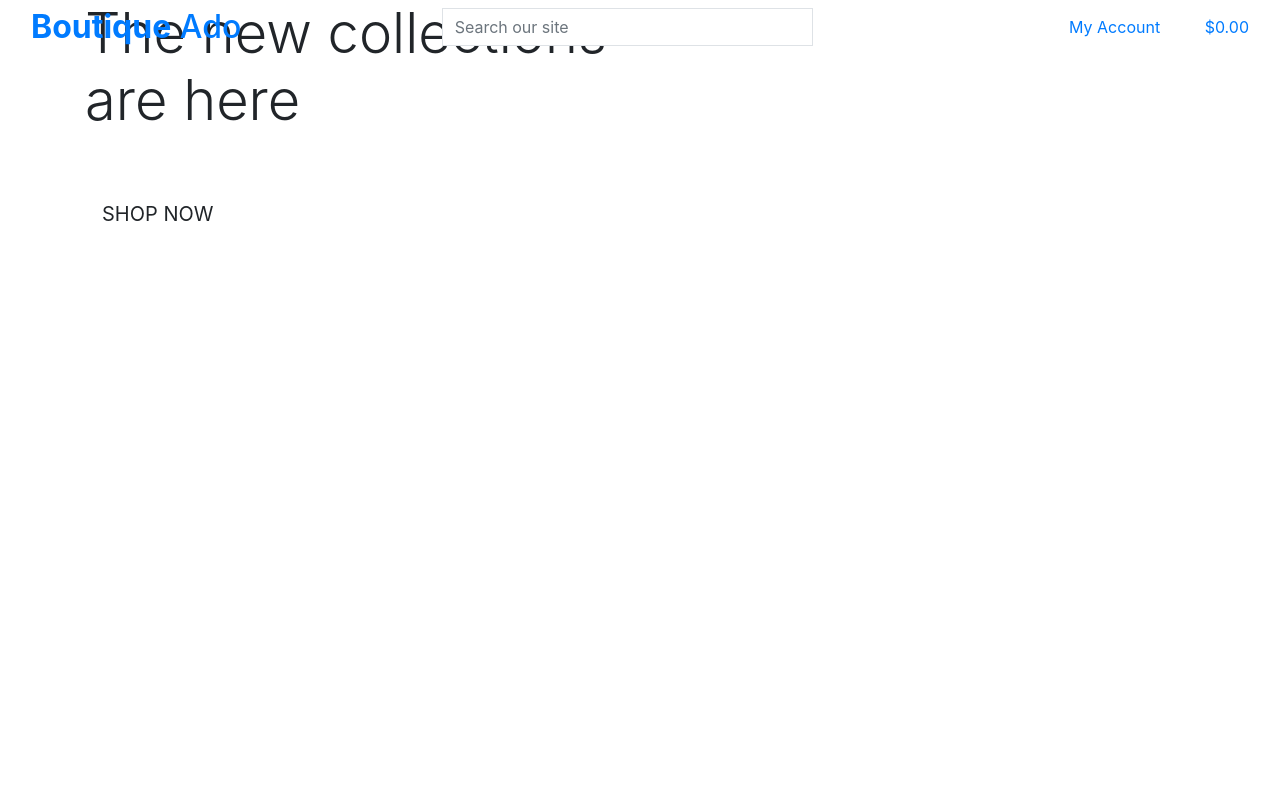
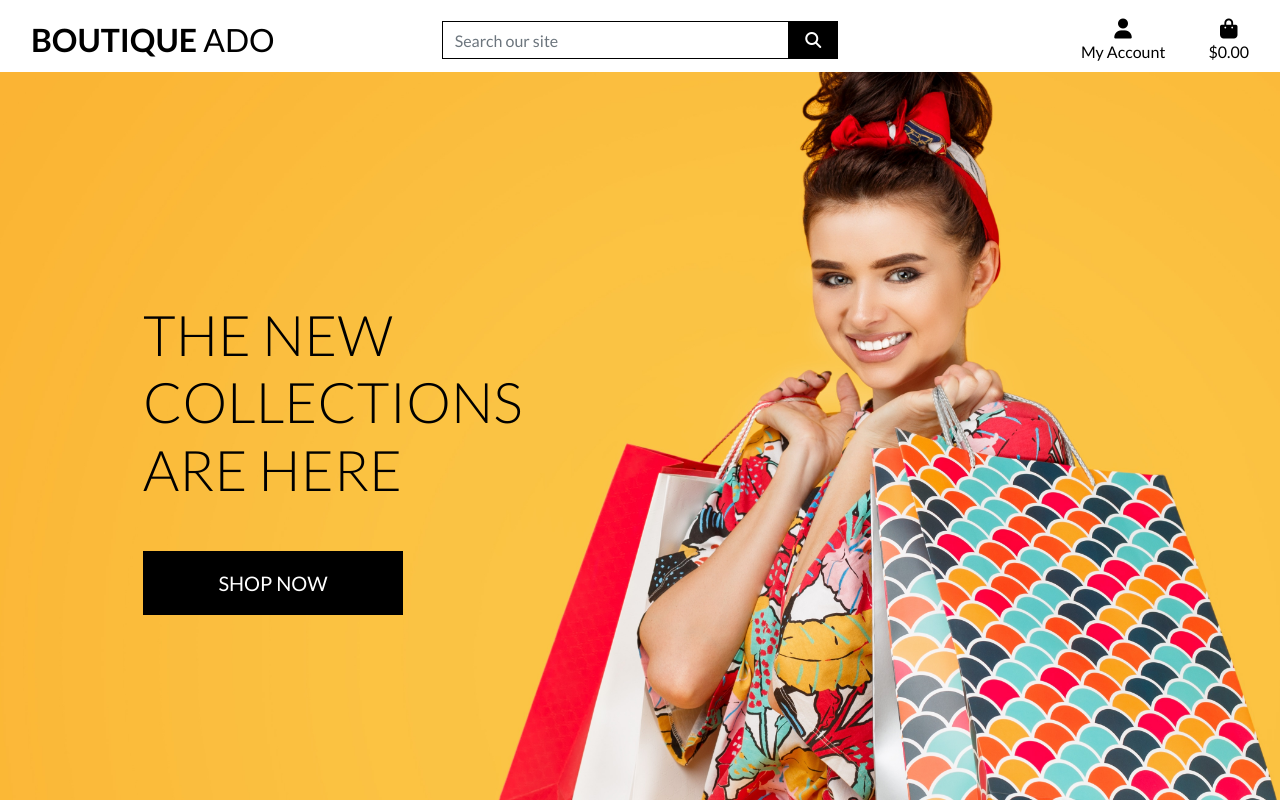
Before and after one commit to Lynch4360/boutique_ado_v2, a Django app: page / in a window 1280 px wide. Run offline with Django 4.2, Linux system fonts and the light colour scheme; some libraries are stand-ins or nearby versions.

Commit message:
Completed homepage header and css

```diff
--- a/boutique_ado/settings.py
+++ b/boutique_ado/settings.py
@@ -144,7 +144,11 @@ USE_TZ = True
 # Static files (CSS, JavaScript, Images)
 # https://docs.djangoproject.com/en/4.0/howto/static-files/
 
-STATIC_URL = 'static/'
+STATIC_URL = '/static/'
+STATICFILES_DIRS = (os.path.join(BASE_DIR, 'static'),)
+
+MEDIA_URL = '/media/'
+MEDIA_ROOT = os.path.join(BASE_DIR, 'media')
 
 # Default primary key field type
 # https://docs.djangoproject.com/en/4.0/ref/settings/#default-auto-field
--- a/boutique_ado/urls.py
+++ b/boutique_ado/urls.py
@@ -15,9 +15,11 @@ Including another URLconf
 """
 from django.contrib import admin
 from django.urls import path, include
+from django.conf import settings
+from django.conf.urls.static import static
 
 urlpatterns = [
     path('admin/', admin.site.urls),
     path('accounts/', include('allauth.urls')),
     path('', include('home.urls')),
-]
+] + static(settings.MEDIA_URL, document_root=settings.MEDIA_ROOT)
--- /dev/null
+++ b/static/css/base.css
@@ -0,0 +1,81 @@
+html {
+    height: 100%;
+}
+
+body {
+    background: url('/media/homepage_background_cropped.jpg') no-repeat center center fixed;
+    background-size: cover;
+    height: calc(100vh - 164px);
+    color: #555;
+    font-family: 'Lato';
+}
+
+/* from Bulma whenever we use font awesome icons the will stay centered and stay a consistent size*/
+.icon {
+    align-items: center;
+    display: inline-flex;
+    justify-content: center;
+    height: 1.5rem;
+    width: 1.5rem;
+}
+/* maintain consistency */
+.logo-font {
+    text-transform: uppercase;
+}
+/*  */
+.main-logo-link {
+    width: fit-content;
+}
+
+.shop-now-button {
+    background: black;
+    color: white;
+    min-width: 260px;
+}
+
+.btn-black {
+    background: black;
+    color: white;
+}
+
+.shop-now-button:hover,
+.show-now-button:active,
+.shop-now-button:focus,
+.btn-black-hover,
+.btn-black:active,
+.btn-black:focus {
+    background: #222;
+    color: white;
+}
+
+.text-black {
+    color: #000 !important;
+}
+
+.border-black {
+    border: 1px solid black !important;
+}
+
+/* ----------------------------------------- Media Queries */
+
+/* Slightly larger container on xl screens */
+@media (min-width: 1200px) {
+    .container {
+        max-width: 80%;
+    }
+}
+
+/*  fixed top navbar only on medium and up */
+@media (min-width: 992px) {
+    .fixed-top-desktop-only {
+        position: fixed;
+        top: 0;
+        right: 0;
+        left: 0;
+        z-index: 1030;
+    }
+
+    .header-container {
+        padding-top: 164px;
+    }
+}
--- a/templates/base.html
+++ b/templates/base.html
@@ -15,12 +15,17 @@
 
     {% block corecss %}
         <link rel="stylesheet" href="https://cdn.jsdelivr.net/npm/bootstrap@4.4.1/dist/css/bootstrap.min.css" integrity="sha384-Vkoo8x4CGsO3+Hhxv8T/Q5PaXtkKtu6ug5TOeNV6gBiFeWPGFN9MuhOf23Q9Ifjh" crossorigin="anonymous">
+        <link rel="preconnect" href="https://fonts.googleapis.com">
+        <link rel="preconnect" href="https://fonts.gstatic.com" crossorigin>
+        <link href="https://fonts.googleapis.com/css2?family=Lato:ital,wght@0,100;0,300;0,400;0,700;0,900;1,100;1,300;1,400;1,700;1,900&display=swap" rel="stylesheet">
+        <link rel="stylesheet" href="{% static 'css/base.css' %}">
     {% endblock %}
 
     {% block extra_css %}
     {% endblock %}
 
     {% block corejs %}
+        <script src="https://kit.fontawesome.com/bdcae592bb.js" crossorigin="anonymous"></script>
         <script src="https://code.jquery.com/jquery-3.4.1.slim.min.js" integrity="sha384-J6qa4849blE2+poT4WnyKhv5vZF5SrPo0iEjwBvKU7imGFAV0wwj1yYfoRSJoZ+n" crossorigin="anonymous"></script>
         <script src="https://cdn.jsdelivr.net/npm/popper.js@1.16.0/dist/umd/popper.min.js" integrity="sha384-Q6E9RHvbIyZFJoft+2mJbHaEWldlvI9IOYy5n3zV9zzTtmI3UksdQRVvoxMfooAo" crossorigin="anonymous"></script>
         <script src="https://cdn.jsdelivr.net/npm/bootstrap@4.4.1/dist/js/bootstrap.min.js" integrity="sha384-wfSDF2E50Y2D1uUdj0O3uMBJnjuUD4Ih7YwaYd1iqfktj0Uod8GCExl3Og8ifwB6" crossorigin="anonymous"></script>
@@ -33,7 +38,7 @@
   </head>
   <body>
     <header class="container-fluid fixed-top">
-        <div class="row">
+        <div id="topnav" class="row bg-white pt-lg-2 d-none d-lg-flex">
             <div class="col-12 col-lg-4 my-auto py-1 py-lg-0 text-center text-lg-left">
                 <a href="{% url 'home' %}" class="nav-link main-logo-link">
                     <h2 class="logo-font text-black my-0"><strong>Boutique</strong> Ado</h2>
```
Also changed, not shown: media/homepage_background_cropped.jpg (added).
